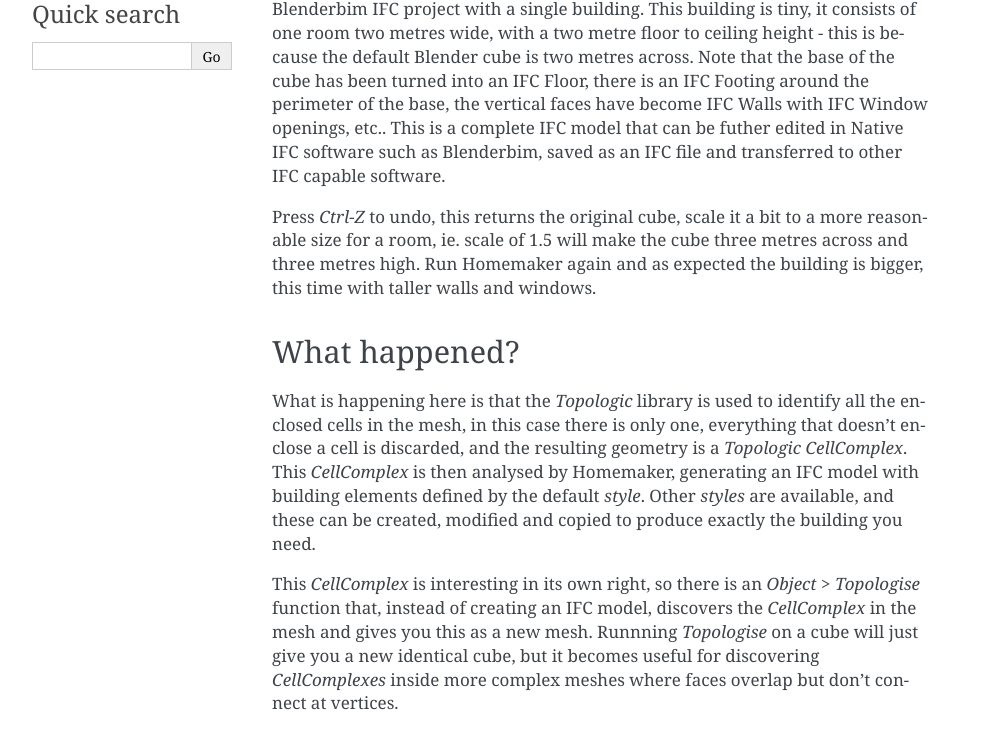
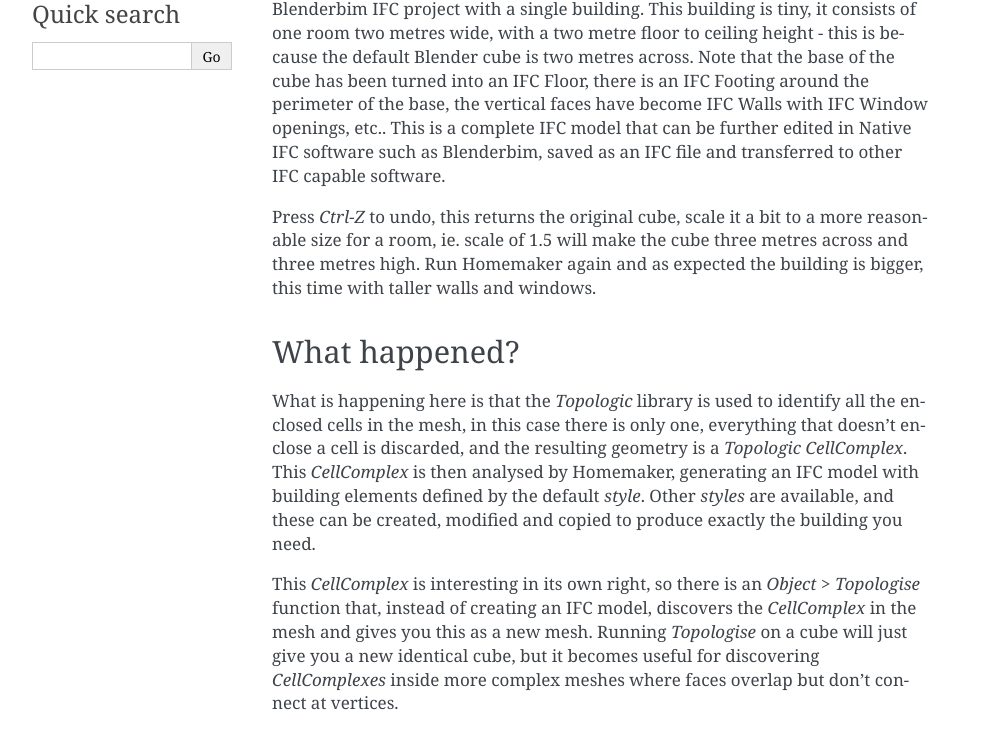
Before and after one commit to brunopostle/homemaker-addon, a Sphinx documentation site: the page built from docs/usage.rst, in a window 1280 px wide. Shown: the part 290-1022 px from the top of the page, without its empty margins (148-1141 px from the left). Built offline with Sphinx 7.4.7, drawn with Linux system fonts in a browser that asks for light colours; some of the changed text lies outside the part shown.

Commit message:
Fix typos

```diff
--- a/__init__.py
+++ b/__init__.py
@@ -196,7 +196,7 @@
         for collection in bpy.data.collections:
             if re.match("^IfcProject/", collection.name):
                 delete_collection(collection)
-        # delete any Ifc* objects not in IfcProject/ heirarchy
+        # delete any Ifc* objects not in IfcProject/ hierarchy
         for obj in bpy.data.objects:
             if re.match("^Ifc", obj.name):
                 bpy.data.objects.remove(obj, do_unlink=True)
--- a/docs/usage.rst
+++ b/docs/usage.rst
@@ -14,7 +14,7 @@
 - this is because the default Blender cube is two metres across.  Note that the
 base of the cube has been turned into an IFC Floor, there is an IFC Footing
 around the perimeter of the base, the vertical faces have become IFC Walls with
-IFC Window openings, etc..  This is a complete IFC model that can be futher
+IFC Window openings, etc..  This is a complete IFC model that can be further
 edited in Native IFC software such as Blenderbim, saved as an IFC file and
 transferred to other IFC capable software.
 
@@ -36,7 +36,7 @@
 
 This *CellComplex* is interesting in its own right, so there is an *Object >
 Topologise* function that, instead of creating an IFC model, discovers the
-*CellComplex* in the mesh and gives you this as a new mesh.  Runnning
+*CellComplex* in the mesh and gives you this as a new mesh.  Running
 *Topologise* on a cube will just give you a new identical cube, but it becomes
 useful for discovering *CellComplexes* inside more complex meshes where faces
 overlap but don't connect at vertices.
```
